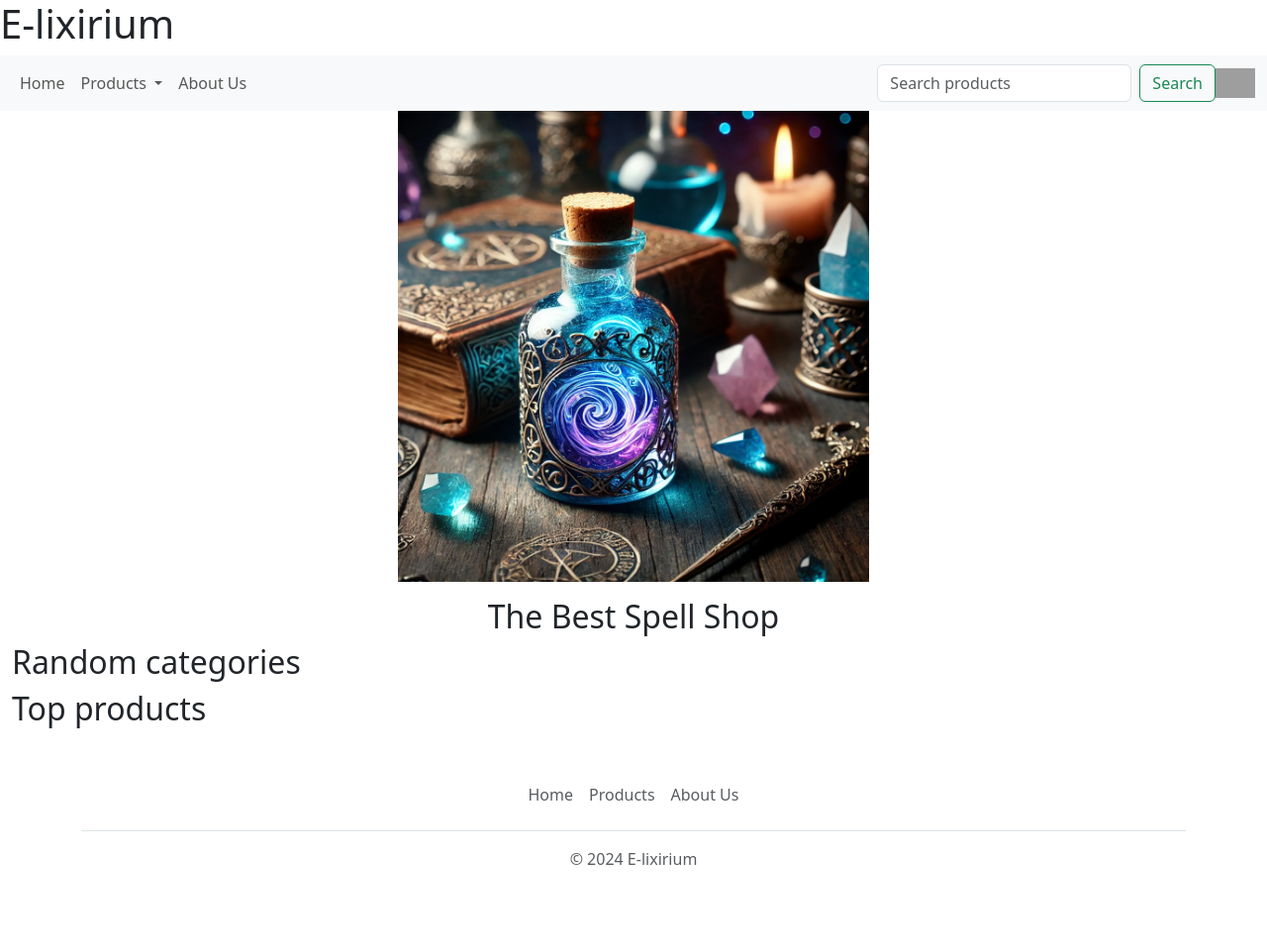
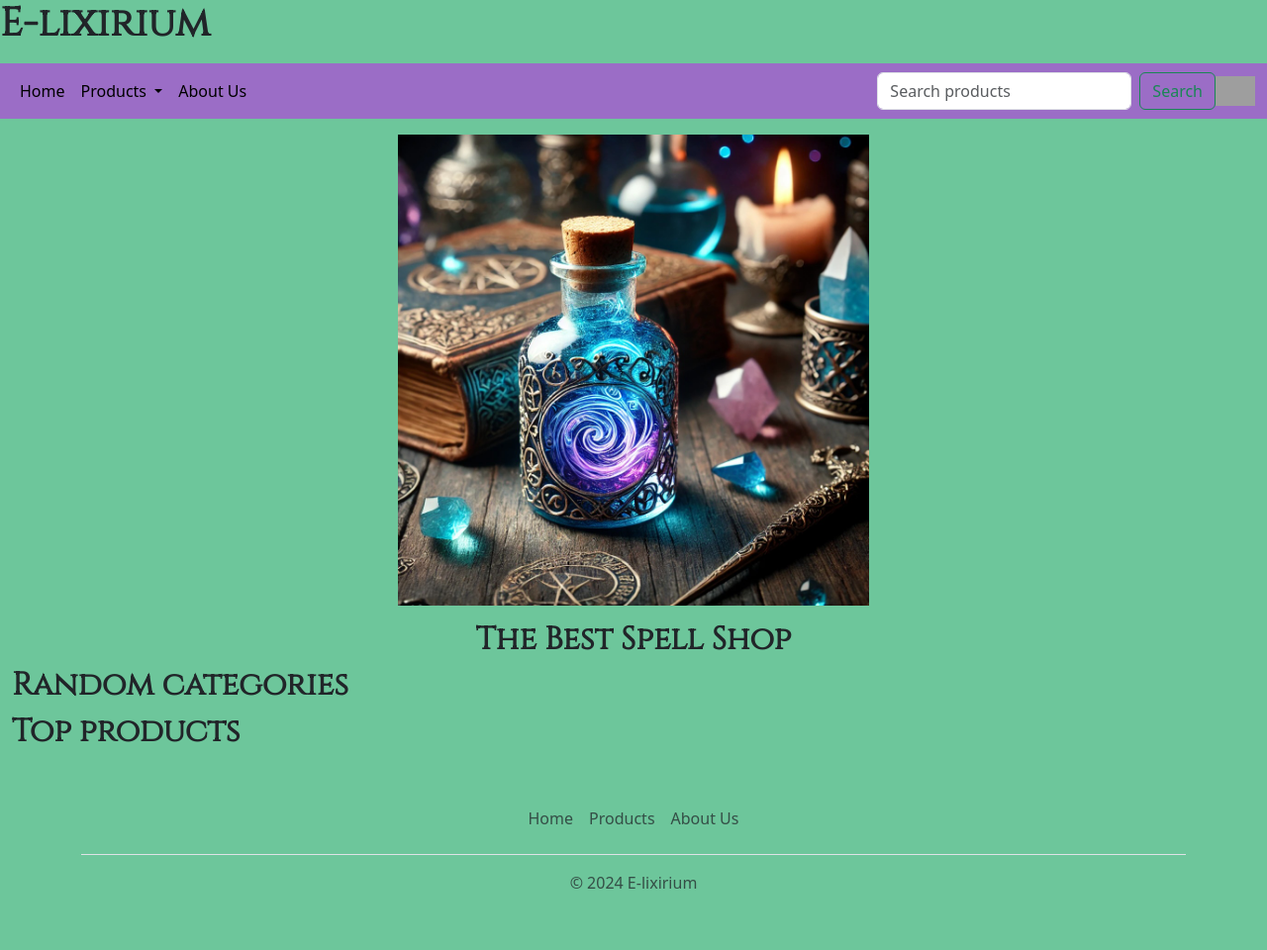
Before and after one commit to Dear-Luca/E-lixirium, a PHP site: page / in a window 1280 px wide. Shown: the whole page at 99% size. Before the commit the page ends 874 px from the top, so only its background shows below. Run offline with PHP 8.4, Linux system fonts and the light colour scheme; data that the repository does not hold is empty; grey boxes are pictures that could not be loaded.

Commit message:
First design colors

```diff
--- a/src/css/style.css
+++ b/src/css/style.css
@@ -56,7 +56,16 @@ div section form div:nth-child(8) {
     display: none;
 }
 
-/* Bootstrap-derived new layout */
+main>div>form {
+    max-width: 330px;
+}
+
+h1, h2, h3{
+    font-family: 'Cinzel', 'Times New Roman', serif;
+    font-weight: bold;
+}
+
+/* Bootstrap-derived styles */
 @media (min-width: 1400px) {
     .row-cols-xxl-7>* {
         flex: 0 0 auto;
@@ -64,6 +73,18 @@ div section form div:nth-child(8) {
     }
 }
 
-main>div>form {
-    max-width: 330px;
+.bg-purple {
+    background-color: rgba(155, 109, 198, 1) !important;
 }
+
+.bg-light-green {
+    background-color: rgba(109, 198, 155, 1) !important;
+}
+
+.nav-link {
+    color: black;
+}
+
+.nav-link:hover {
+    color: white;
+}
--- a/src/template/base.php
+++ b/src/template/base.php
@@ -7,9 +7,10 @@
     <link href="https://cdn.jsdelivr.net/npm/bootstrap@5.3.3/dist/css/bootstrap.min.css" rel="stylesheet"
         integrity="sha384-QWTKZyjpPEjISv5WaRU9OFeRpok6YctnYmDr5pNlyT2bRjXh0JMhjY6hW+ALEwIH" crossorigin="anonymous" />
     <link rel="stylesheet" type="text/css" href="./css/style.css" />
+    <link href="https://fonts.googleapis.com/css2?family=Cinzel&display=swap" rel="stylesheet" />
 </head>
 
-<body>
+<body class="bg-light-green">
     <header>
         <h1>E-lixirium</h1>
     </header>
@@ -24,7 +25,7 @@
             document.querySelector("body header").classList.add("text-success");
         }
     </script>
-    <nav class="navbar navbar-expand-md bg-body-tertiary">
+    <nav class="navbar navbar-expand-md bg-purple my-3">
         <div class="container-fluid">
             <!-- <a class="navbar-brand" href="#">E-lixirium</a> -->
             <button class="navbar-toggler" type="button" data-bs-toggle="collapse"
```
